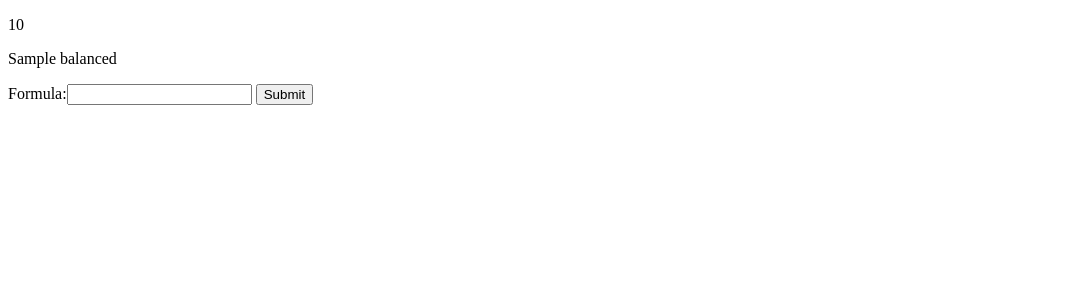
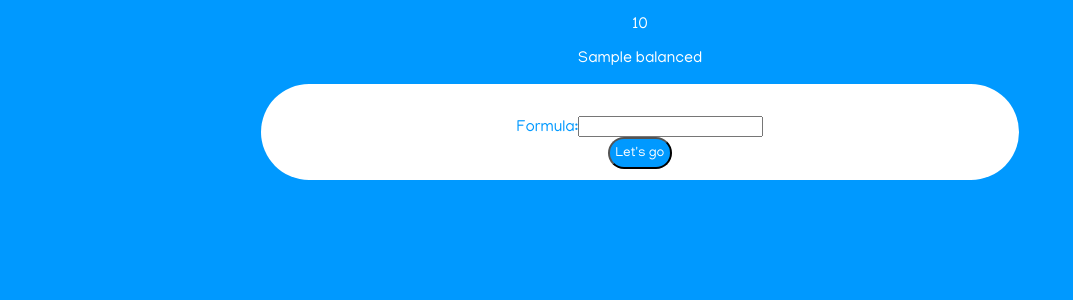
Before and after one commit to hello00worlds/chem, a Django app: template khiyaar/templates/formula.html in a window 1280 px wide. Shown: the top 300 px of the page, without its empty margins (0-1073 px from the left). Run offline with Django 3.2, Linux system fonts and the light colour scheme; tables that the repository leaves empty hold one stand-in row (values such as "Sample post"); the template is opened without the code that fills it: values that come from a table or form of the project are taken from there, most other values are stand-ins (such as "Sample title", 1, 10 or a date in 2020).

Commit message:
all pyc files removed

```diff
--- a/khiyaar/static/style.css
+++ b/khiyaar/static/style.css
@@ -1,3 +1,31 @@
+p {
+    width: 60%;
+    margin-left: 20%;
+    color: white;
+    text-align: center;
+    font-family: 'Manjari', sans-serif;
+}
+
 body {
-    background-color: blue;
+    background-color: rgb(0, 153, 255);
 }
+
+.form {
+    border-radius: 5rem;
+    width: 60%;
+    height: 4rem;
+    padding-top: 2rem;
+    margin-left: 20%;
+    background-color: white;
+    color: rgb(0, 153, 255);
+    text-align: center;
+    font-family: 'Manjari', sans-serif;
+}
+
+.submit {
+    color: white;
+    background-color: rgb(0, 153, 255);
+    border-radius: 50px;
+    font-family: 'Manjari', sans-serif;
+    height: 2rem;
+}
--- a/khiyaar/templates/base.html
+++ b/khiyaar/templates/base.html
@@ -1,9 +1,12 @@
+{% load static %}
 <!DOCTYPE html>
 <html lang="en">
 <head>
     <meta charset="UTF-8">
     <meta name="viewport" content="width=device-width, initial-scale=1.0">
     <meta http-equiv="X-UA-Compatible" content="ie=edge">
+    <link rel="stylesheet" href="{% static 'style.css' %}">
+    <link href="https://fonts.googleapis.com/css?family=Manjari&display=swap" rel="stylesheet">
     <title>chempy</title>
 </head>
 <body>
--- a/khiyaar/templates/formula.html
+++ b/khiyaar/templates/formula.html
@@ -2,9 +2,11 @@
 {% block content %}
 <p>{{ weight }}</p>
 <p>{% autoescape off %}{{ balanced }}{% endautoescape %}</p>
-<form action="/khiyaar/" method="post">
-    {% csrf_token %}
-    {{ form }}
-    <input type="submit" value="Submit">
-</form>
+<div class="form">
+    <form action="/khiyaar/" method="post">
+        <div class="first">{% csrf_token %}</div>
+        <div class="second">{{ form }}</div>
+        <input type="submit" value="Let's go" class="submit">
+    </form>
+</div>
 {% endblock %}
--- a/khiyaar/templates/style/style.css
+++ /dev/null
@@ -1,4 +0,0 @@
-p {
-    background-color: blue;
-    color: brown;
-}
--- a/labyaar/settings.py
+++ b/labyaar/settings.py
@@ -119,3 +119,6 @@ USE_TZ = True
 # https://docs.djangoproject.com/en/2.1/howto/static-files/
 
 STATIC_URL = '/static/'
+STATICFILES_DIRS = [
+    os.path.join(BASE_DIR, 'static')
+]
```
Also changed, not shown: khiyaar/views.py (+12 -3 lines), 1 other file.
